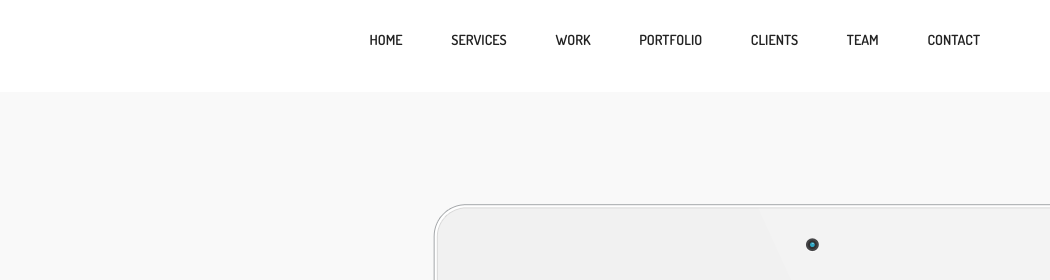
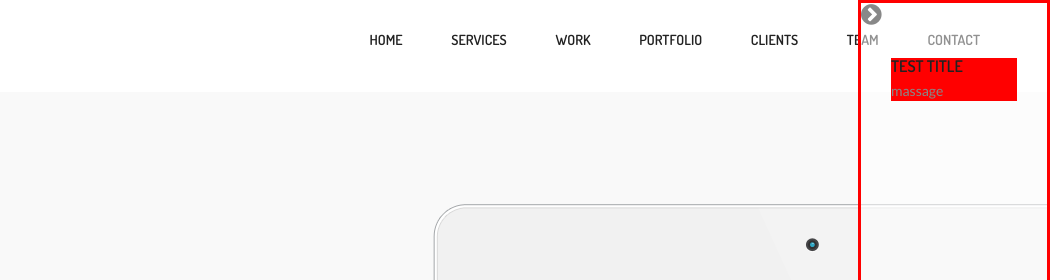
Before and after one commit to Seospan/gtm_adxp, a plain HTML site: page Butterfly/index.html in a window 1280 px wide. Shown: the top 280 px of the page, 230-1280 px from the left. Drawn offline with Linux system fonts and the light colour scheme.

Commit message:
css added

```diff
--- /dev/null
+++ b/Butterfly/css/trackxp.css
@@ -0,0 +1,25 @@
+#trackXP_bar{
+	position:fixed;
+	top:0;
+	right:0;
+	border:3px solid red;
+	background-color : rgba(255,255,255,0.5);
+	z-index:2000;
+	height:100%;
+}
+
+#trackXP_bar.big_bar{
+	width:15%;
+}
+
+#trackXP_bar.small_bar{
+	width:50px;
+}
+
+.close-button, .open-button{
+	font-size:24px;
+}
+
+.bar-event{
+	margin:30px;
+}
--- a/Butterfly/index.html
+++ b/Butterfly/index.html
@@ -11,6 +11,7 @@
 <link href="css/font-awesome.css" rel="stylesheet" type="text/css">
 <link href="css/responsive.css" rel="stylesheet" type="text/css">
 <link href="css/animate.css" rel="stylesheet" type="text/css">
+<link href="css/trackxp.css" rel="stylesheet" type="text/css">
 
 <link href="http://fonts.googleapis.com/css?family=Lato:400,900,700,700italic,400italic,300italic,300,100italic,100,900italic" rel="stylesheet" type="text/css">
 <link href="http://fonts.googleapis.com/css?family=Dosis:400,500,700,800,600,300,200" rel="stylesheet" type="text/css">
@@ -313,14 +314,14 @@ function resizeText() {
       }
     );
     wow.init();
-    document.getElementById('').onclick = function() {
+    /*document.getElementById('').onclick = function() {
       var section = document.createElement('section');
       section.className = 'wow fadeInDown';
 	  section.className = 'wow shake';
 	  section.className = 'wow zoomIn';
 	  section.className = 'wow lightSpeedIn';
       this.parentNode.insertBefore(section, this);
-    };
+    };*/
   </script>
 <script type="text/javascript">
 	$(window).load(function(){
@@ -339,7 +340,28 @@ function resizeText() {
 			*/
 			event.preventDefault();
 		});
-	})
+	});
+
+	$(document).ready(function(e) {
+	window.onload = function(){
+        $('body').append("<div id='trackXP_bar' class='big_bar'><div>");
+        $('#trackXP_bar').append('<i class="close-button fa fa-chevron-circle-right" aria-hidden="true"></i>');
+		$('#trackXP_bar').on('click','.close-button',function(){
+			$('#trackXP_bar').addClass("small_bar").removeClass("big_bar");
+			$('#trackXP_bar .close-button').remove();
+			$('#trackXP_bar').append('<i class="open-button fa fa-chevron-circle-left" aria-hidden="true"></i>')
+		});
+		$('#trackXP_bar').on('click','.open-button',function(){
+			$('#trackXP_bar').addClass("big_bar").removeClass("small_bar");
+			$('#trackXP_bar .open-button').remove();
+			$('#trackXP_bar').append('<i class="close-button fa fa-chevron-circle-right" aria-hidden="true"></i>')
+		});
+		function addEvent(color,title,message){
+			$('#trackXP_bar').append('<div class="bar-event" style="background-color:'+color+'"><h3>'+title+'</h3><div class="event_inner">'+message+'</div></div>');
+		}
+		addEvent('red','Test title','massage');
+	};
+    });
 </script>
 </body>
 </html>
--- /dev/null
+++ b/track_XP/css/trackxp.css
@@ -0,0 +1,25 @@
+#trackXP_bar{
+	position:fixed;
+	top:0;
+	right:0;
+	border:3px solid red;
+	background-color : rgba(255,255,255,0.5);
+	z-index:2000;
+	height:100%;
+}
+
+#trackXP_bar.big_bar{
+	width:15%;
+}
+
+#trackXP_bar.small_bar{
+	width:50px;
+}
+
+.close-button, .open-button{
+	font-size:24px;
+}
+
+.bar-event{
+	margin:30px;
+}
```
